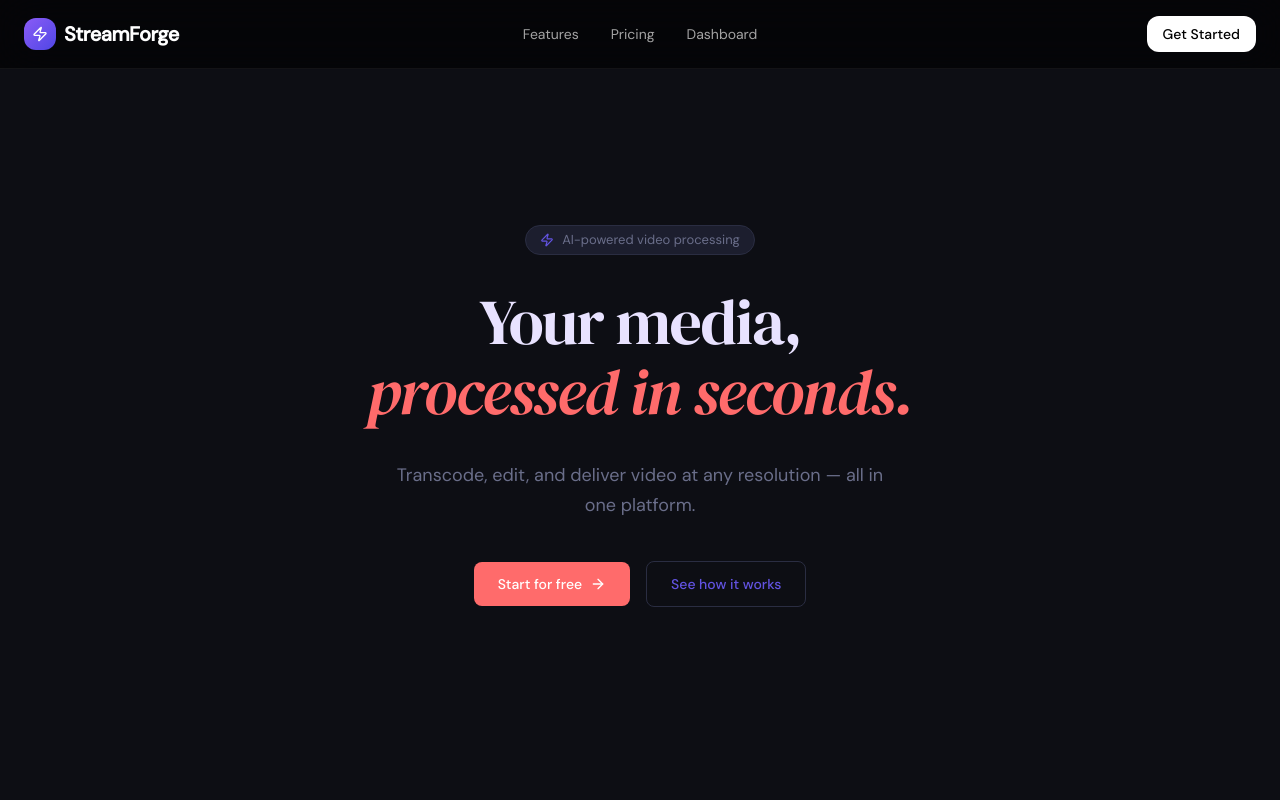
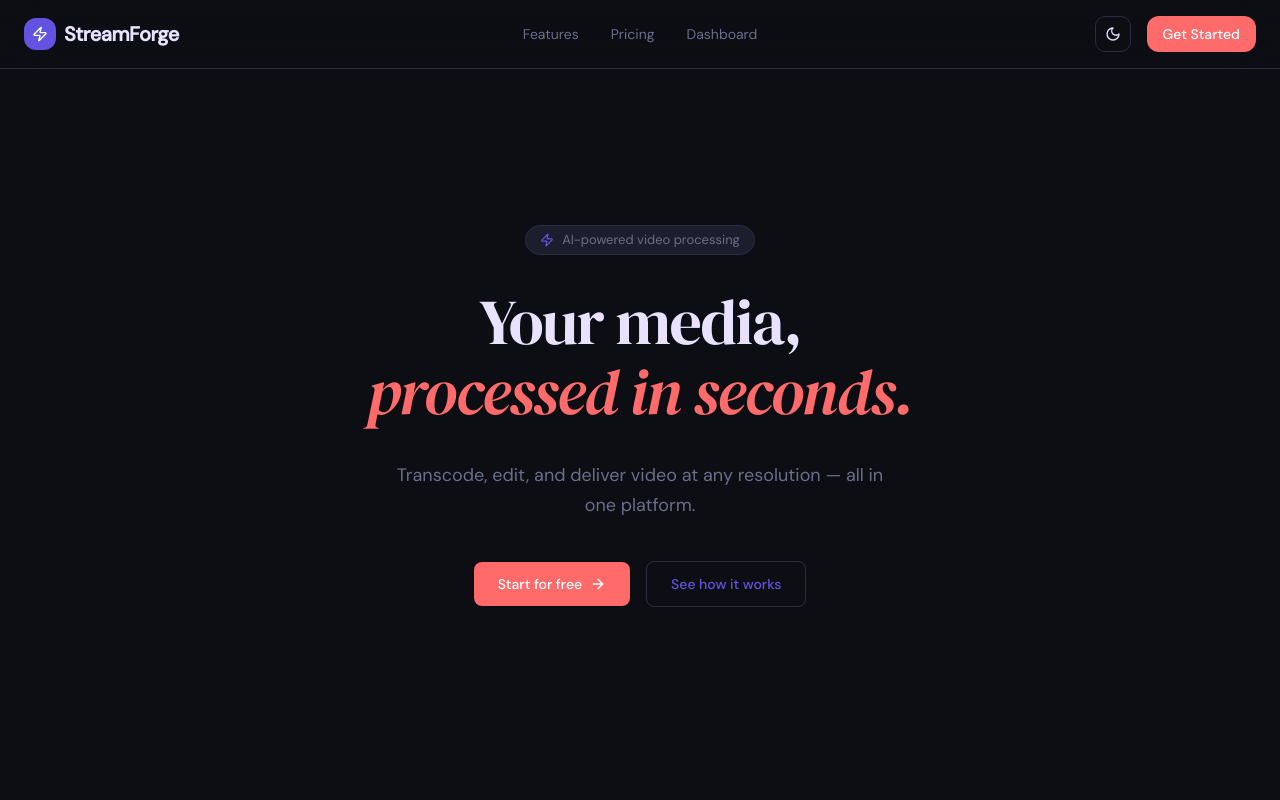
Before and after one commit to gourav3649/StreamForge, a Next.js app in the folder web/: page / in a window 1280 px wide. Shown: the top 800 px of the page. Built offline with nearby package versions, Linux system fonts and the light colour scheme; no server answers.

Commit message:
fix: VideoIcon import, add mode toggle to navbar, fix homepage background colors

```diff
--- a/web/src/app/page.tsx
+++ b/web/src/app/page.tsx
@@ -99,7 +99,7 @@ const pricingPlans = [
 
 export default function Home() {
   return (
-    <main className="flex items-center justify-center flex-col bg-black text-white">
+    <main className="flex items-center justify-center flex-col bg-[var(--bg-base)] text-[var(--text-primary)]">
       <Navbar />
 
       {/* ─── Hero Section ─── */}
--- a/web/src/components/global/navbar.tsx
+++ b/web/src/components/global/navbar.tsx
@@ -7,18 +7,20 @@ import {
   Menu,
 } from "lucide-react";
 
+import { ModeToggle } from "./mode-toggle";
+
 type Props = {};
 
 const Navbar = async (props: Props) => {
   const user = await currentUser();
   return (
-    <header className="fixed right-0 left-0 top-0 py-4 px-6 bg-black/60 backdrop-blur-xl z-[100] flex items-center border-b border-white/[0.06] justify-between">
+    <header className="fixed right-0 left-0 top-0 py-4 px-6 bg-[var(--bg-surface)]/60 backdrop-blur-xl z-[100] flex items-center border-b border-[var(--bg-border)] justify-between">
       {/* Logo */}
       <aside className="flex items-center gap-2">
-        <div className="flex items-center justify-center w-8 h-8 rounded-lg bg-gradient-to-br from-violet-500 to-indigo-600">
+        <div className="flex items-center justify-center w-8 h-8 rounded-lg bg-[var(--accent)]">
           <Zap size={16} className="text-white" />
         </div>
-        <span className="text-xl font-semibold tracking-tight text-white">
+        <span className="text-xl font-semibold tracking-tight text-[var(--text-primary)]">
           StreamForge
         </span>
       </aside>
@@ -29,7 +31,7 @@ const Navbar = async (props: Props) => {
           <li>
             <Link
               href="#features"
-              className="text-sm text-neutral-400 hover:text-white transition-colors duration-200"
+              className="text-sm text-[var(--text-secondary)] hover:text-[var(--text-primary)] transition-colors duration-200"
             >
               Features
             </Link>
@@ -37,7 +39,7 @@ const Navbar = async (props: Props) => {
           <li>
             <Link
               href="#pricing"
-              className="text-sm text-neutral-400 hover:text-white transition-colors duration-200"
+              className="text-sm text-[var(--text-secondary)] hover:text-[var(--text-primary)] transition-colors duration-200"
             >
               Pricing
             </Link>
@@ -45,7 +47,7 @@ const Navbar = async (props: Props) => {
           <li>
             <Link
               href="/dashboard"
-              className="text-sm text-neutral-400 hover:text-white transition-colors duration-200"
+              className="text-sm text-[var(--text-secondary)] hover:text-[var(--text-primary)] transition-colors duration-200"
             >
               Dashboard
             </Link>
@@ -55,9 +57,10 @@ const Navbar = async (props: Props) => {
 
       {/* Right Side */}
       <aside className="flex items-center gap-4">
+        <ModeToggle />
         <Link
           href="/dashboard"
-          className="hidden sm:inline-flex items-center justify-center h-9 px-4 rounded-lg bg-white text-black text-sm font-medium hover:bg-neutral-200 transition-colors duration-200"
+          className="hidden sm:inline-flex items-center justify-center h-9 px-4 rounded-lg bg-[var(--cta)] hover:bg-[var(--cta-hover)] text-white text-sm font-medium transition-colors duration-200"
         >
           {user ? "Dashboard" : "Get Started"}
         </Link>
--- a/web/src/components/video/video-table.tsx
+++ b/web/src/components/video/video-table.tsx
@@ -12,6 +12,7 @@ import {
 } from "../ui/table";
 import { useEffect, useState } from "react";
 import { useRouter } from "next/navigation";
+import { Video as VideoIcon } from "lucide-react";
 
 type VideoTableProps = {
   videos: Video[];
@@ -37,7 +38,7 @@ const VideoTable = ({ videos }: VideoTableProps) => {
     return (
       <div className="flex flex-col items-center justify-center py-16 px-6 border border-dashed border-[var(--bg-border)] rounded-xl bg-transparent">
         <div className="flex items-center justify-center w-12 h-12 rounded-full bg-[var(--bg-elevated)] mb-4">
-          <Video className="w-6 h-6 text-[var(--text-secondary)]" />
+          <VideoIcon className="w-6 h-6 text-[var(--text-secondary)]" />
         </div>
         <h3 className="text-lg font-medium text-[var(--text-primary)] font-sans mb-2">
           No media found
```
